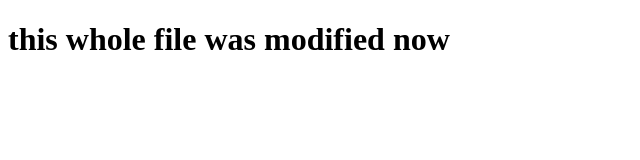
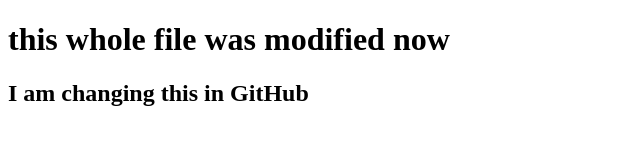
Before and after one commit to Tamilselvan-33/My_project, a plain HTML site: page index.html in a window 1280 px wide. Shown: the whole page, without its empty margins (0-640 px from the left). Drawn offline with Linux system fonts and the light colour scheme.

Commit message:
this changed was made in gitgub repo

```diff
--- a/index.html
+++ b/index.html
@@ -7,5 +7,6 @@
 </head>
 <body>
      <h1>this whole file was modified now</h1>
+     <h2>I am changing this in GitHub</h2>
 </body>
 </html>
```
